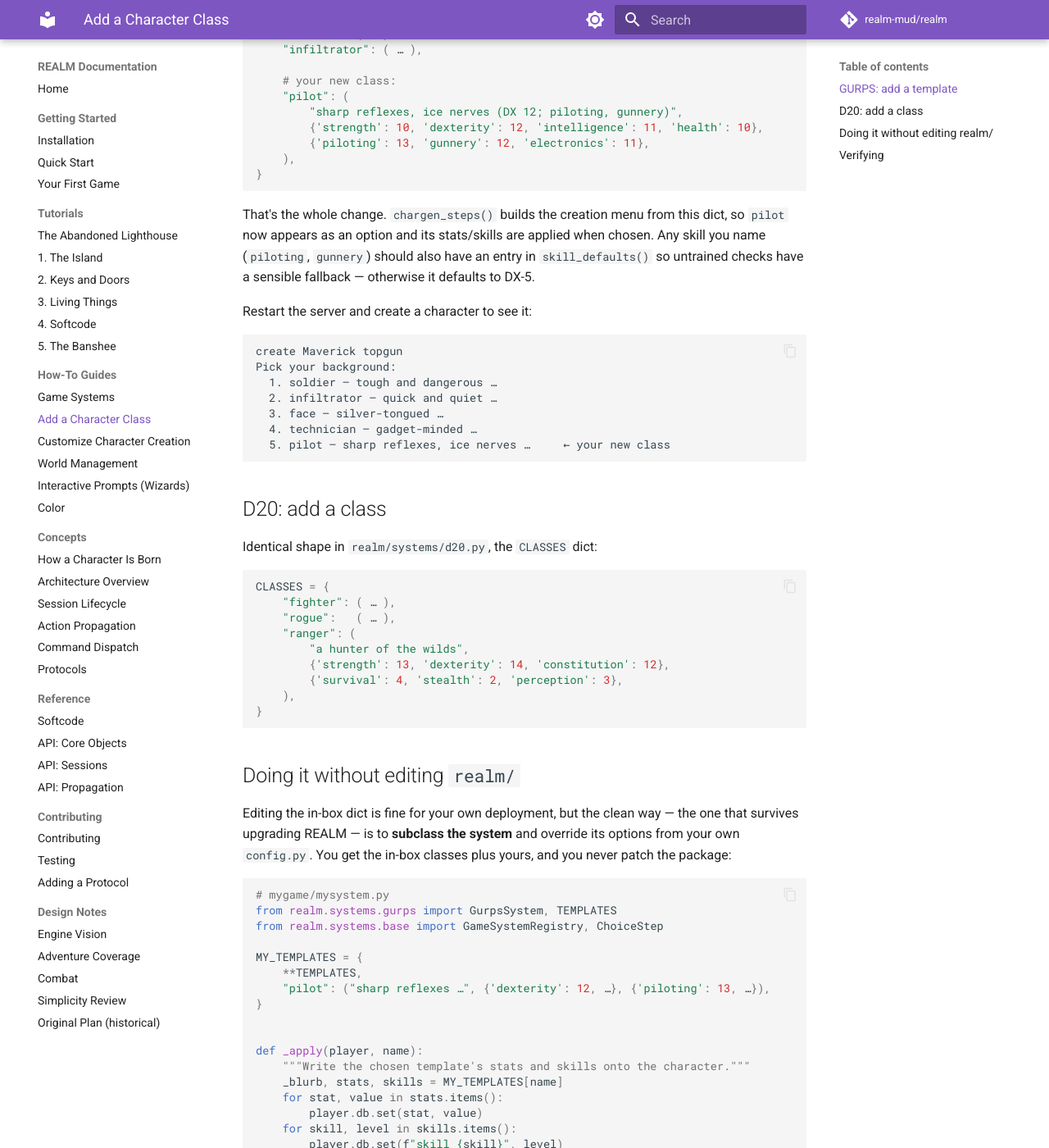
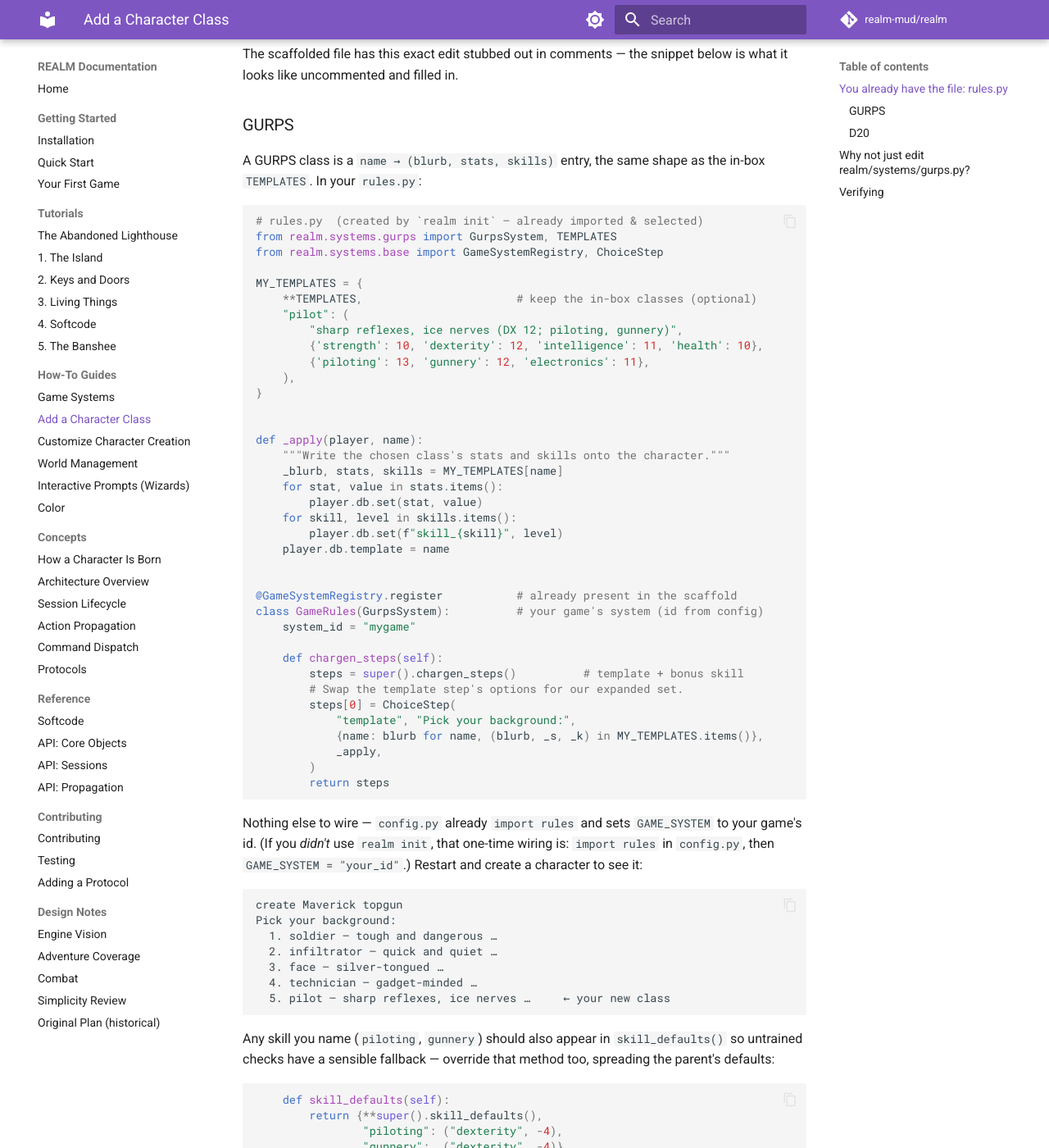
Before and after one commit to count-infinity/realm, an MkDocs documentation site: the page built from docs/guides/add-a-class.md, in a window 1280 px wide and 1400 px high, scrolled down 454 px. Shown: the whole window at 82% size. Built offline with MkDocs 1.6.1 and Material for MkDocs 9.7.7, drawn with Linux system fonts in a browser that asks for light colours; comment, search, counter and statistics services are not loaded; some of the changed text lies outside the part shown.

Commit message:
Default classes for implementations, like evennia

````diff
--- a/docs/concepts/character-creation.md
+++ b/docs/concepts/character-creation.md
@@ -10,12 +10,18 @@ are the turn-by-turn directions.
 ## The one object that owns the rules
 
 Every rules decision lives in a single swappable object called the
-**[GameSystem](../guides/game-systems.md)**. GURPS and D20 ship in-box;
-you pick one with a line in `config.py`:
+**[GameSystem](../guides/game-systems.md)**. GURPS and D20 ship in-box,
+and `realm init` gives every new project its own `GameRules` subclass in
+**`rules.py`** — pre-registered and already selected by `config.py`:
 
 ```python
-GAME_SYSTEM = "gurps"   # or "d20", or your own id
+# config.py (scaffolded)
+import rules              # registers your GameRules system
+GAME_SYSTEM = "mygame"    # ...and selects it (or "gurps" / "d20" for stock)
 ```
+
+Out of the box `GameRules` *is* GURPS — it subclasses it. `rules.py` is
+simply the blessed place to change the rules without touching the engine.
 
 The GameSystem answers a small, fixed set of questions:
 
@@ -88,30 +94,35 @@ TEMPLATES = {
 — and an `apply` function writes the chosen template's stats and skills
 onto the character. So:
 
-- **Adding a class** = adding a dict entry. It appears in the menu
-  automatically. → [Add a Character Class](../guides/add-a-class.md)
 - **A "class" is data, not a type.** Nothing in the engine knows a
   soldier from a face; both are a bag of attributes on a `GameObject`.
   This is why swapping to D20's class list, or a point-buy flow, or no
   flow at all, changes nothing else.
+- **You add classes in your own game, not here.** `TEMPLATES` is where
+  the *in-box* classes live; you define your own the same way — in a
+  subclass registered from `config.py` — and never patch the package.
+  → [Add a Character Class](../guides/add-a-class.md)
 
 ## The four levers, from smallest to largest
 
 When you want to change an initial decision, reach for the smallest
-lever that does the job:
+lever that does the job. Every one of these lives in *your* game — a
+subclass registered from `config.py`, which the engine imports at boot —
+and never edits the `realm/` package:
 
-1. **Change the options** — edit the `TEMPLATES` (GURPS) or `CLASSES`
-   (D20) dict. New backgrounds, different stats.
-2. **Change the questions** — subclass the system, override
-   `chargen_steps()`: add a point-buy step, ask for a homeworld, reorder.
+1. **Change the options** — subclass the system and supply your own
+   class list to the template/class step. New backgrounds, different
+   stats. → [Add a Character Class](../guides/add-a-class.md)
+2. **Change the questions** — override `chargen_steps()`: add a
+   point-buy step, ask for a homeworld, reorder.
 3. **Remove the questions** — `chargen_steps()` returns `[]`. Instant
    characters, or send players to an in-world academy to spend points
    with `improve`.
 4. **Replace the rules wholesale** — subclass `GameSystem`, register it,
    point `config.py` at it. Your dice, your currency, your advancement.
 
-Levers 2–4 never touch the `realm/` package: a game author registers
-their system from `config.py`, which the engine imports at boot.
+The in-box `gurps`/`d20` systems are worked examples to read and mirror,
+not files to patch.
 
 ## Where to go next
 
--- a/docs/guides/add-a-class.md
+++ b/docs/guides/add-a-class.md
@@ -1,37 +1,71 @@
 # How-To: Add a Character Class
 
 **Goal:** add a new selectable background (a "class") to character
-creation without touching the engine.
+creation — defined in *your* game, without touching the `realm` package.
 
 If you haven't yet, skim [How a Character Is Born](../concepts/character-creation.md)
-first — it explains why a "class" is just a dict entry.
+first — it explains why a "class" is just an entry a chargen step offers.
 
-## GURPS: add a template
+## You already have the file: `rules.py`
 
-Classes for the GURPS system are entries in the `TEMPLATES` dict in
-`realm/systems/gurps.py`. Each is `name → (blurb, stats, skills)`:
+`realm init` created a **`rules.py`** in your project — a `GameRules`
+class that subclasses the built-in GURPS system, already registered and
+already selected by `config.py`. Out of the box it behaves exactly like
+GURPS; adding a class means filling in a couple of its hooks. You never
+touch the `realm` package, and a REALM upgrade can't overwrite your work.
+
+The scaffolded file has this exact edit stubbed out in comments — the
+snippet below is what it looks like uncommented and filled in.
+
+### GURPS
+
+A GURPS class is a `name → (blurb, stats, skills)` entry, the same shape
+as the in-box `TEMPLATES`. In your `rules.py`:
 
 ```python
-TEMPLATES = {
-    "soldier": ( … ),
-    "infiltrator": ( … ),
+# rules.py  (created by `realm init` — already imported & selected)
+from realm.systems.gurps import GurpsSystem, TEMPLATES
+from realm.systems.base import GameSystemRegistry, ChoiceStep
 
-    # your new class:
+MY_TEMPLATES = {
+    **TEMPLATES,                       # keep the in-box classes (optional)
     "pilot": (
         "sharp reflexes, ice nerves (DX 12; piloting, gunnery)",
         {'strength': 10, 'dexterity': 12, 'intelligence': 11, 'health': 10},
         {'piloting': 13, 'gunnery': 12, 'electronics': 11},
     ),
 }
+
+
+def _apply(player, name):
+    """Write the chosen class's stats and skills onto the character."""
+    _blurb, stats, skills = MY_TEMPLATES[name]
+    for stat, value in stats.items():
+        player.db.set(stat, value)
+    for skill, level in skills.items():
+        player.db.set(f"skill_{skill}", level)
+    player.db.template = name
+
+
+@GameSystemRegistry.register           # already present in the scaffold
+class GameRules(GurpsSystem):          # your game's system (id from config)
+    system_id = "mygame"
+
+    def chargen_steps(self):
+        steps = super().chargen_steps()          # template + bonus skill
+        # Swap the template step's options for our expanded set.
+        steps[0] = ChoiceStep(
+            "template", "Pick your background:",
+            {name: blurb for name, (blurb, _s, _k) in MY_TEMPLATES.items()},
+            _apply,
+        )
+        return steps
 ```
 
-That's the whole change. `chargen_steps()` builds the creation menu from
-this dict, so `pilot` now appears as an option and its stats/skills are
-applied when chosen. Any skill you name (`piloting`, `gunnery`) should
-also have an entry in `skill_defaults()` so untrained checks have a
-sensible fallback — otherwise it defaults to DX-5.
-
-Restart the server and create a character to see it:
+Nothing else to wire — `config.py` already `import rules` and sets
+`GAME_SYSTEM` to your game's id. (If you *didn't* use `realm init`, that
+one-time wiring is: `import rules` in `config.py`, then
+`GAME_SYSTEM = "your_id"`.) Restart and create a character to see it:
 
 ```text
 create Maverick topgun
@@ -43,74 +77,31 @@ Pick your background:
   5. pilot — sharp reflexes, ice nerves …     ← your new class
 ```
 
-## D20: add a class
-
-Identical shape in `realm/systems/d20.py`, the `CLASSES` dict:
+Any skill you name (`piloting`, `gunnery`) should also appear in
+`skill_defaults()` so untrained checks have a sensible fallback —
+override that method too, spreading the parent's defaults:
 
 ```python
-CLASSES = {
-    "fighter": ( … ),
-    "rogue":   ( … ),
-    "ranger": (
-        "a hunter of the wilds",
-        {'strength': 13, 'dexterity': 14, 'constitution': 12},
-        {'survival': 4, 'stealth': 2, 'perception': 3},
-    ),
-}
+    def skill_defaults(self):
+        return {**super().skill_defaults(),
+                "piloting": ("dexterity", -4),
+                "gunnery":  ("dexterity", -4)}
 ```
 
-## Doing it without editing `realm/`
+### D20
 
-Editing the in-box dict is fine for your own deployment, but the clean
-way — the one that survives upgrading REALM — is to **subclass the
-system** and override its options from your own `config.py`. You get the
-in-box classes plus yours, and you never patch the package:
+Identical shape — D20 classes are `CLASSES` entries. Subclass
+`D20System`, spread `CLASSES`, add your own, and override `chargen_steps()`
+the same way.
 
-```python
-# mygame/mysystem.py
-from realm.systems.gurps import GurpsSystem, TEMPLATES
-from realm.systems.base import GameSystemRegistry, ChoiceStep
+## Why not just edit `realm/systems/gurps.py`?
 
-MY_TEMPLATES = {
-    **TEMPLATES,
-    "pilot": ("sharp reflexes …", {'dexterity': 12, …}, {'piloting': 13, …}),
-}
-
-
-def _apply(player, name):
-    """Write the chosen template's stats and skills onto the character."""
-    _blurb, stats, skills = MY_TEMPLATES[name]
-    for stat, value in stats.items():
-        player.db.set(stat, value)
-    for skill, level in skills.items():
-        player.db.set(f"skill_{skill}", level)
-    player.db.template = name
-
-
-@GameSystemRegistry.register
-class MyGurps(GurpsSystem):
-    system_id = "mygurps"
-
-    def chargen_steps(self):
-        steps = super().chargen_steps()
-        # Replace the template step's options with our expanded set.
-        steps[0] = ChoiceStep(
-            "template", "Pick your background:",
-            {name: blurb for name, (blurb, _s, _k) in MY_TEMPLATES.items()},
-            _apply,
-        )
-        return steps
-```
-
-```python
-# mygame/config.py
-import mysystem            # registers MyGurps at import
-GAME_SYSTEM = "mygurps"
-```
-
-Because the engine imports `config.py` at boot, importing your module
-there is enough to register the system. See
-[Game Systems](game-systems.md) for the full custom-system reference.
+Because REALM is a library you build *on*, not an application you fork.
+Editing the in-box dict works until you `pip install -U realm` and your
+change vanishes — and it entangles your game with engine internals. The
+subclass above lives entirely in your game directory, survives upgrades,
+and is the same mechanism used to ship a whole new rules package (see
+[Game Systems](game-systems.md)).
 
 ## Verifying
 
````
Also changed, not shown: other parts of docs/guides/add-a-class.md (+1 -1 lines), docs/getting-started/first-game.md (+5 -3 lines), docs/guides/custom-chargen.md (+15 -21 lines), 4 other files.
